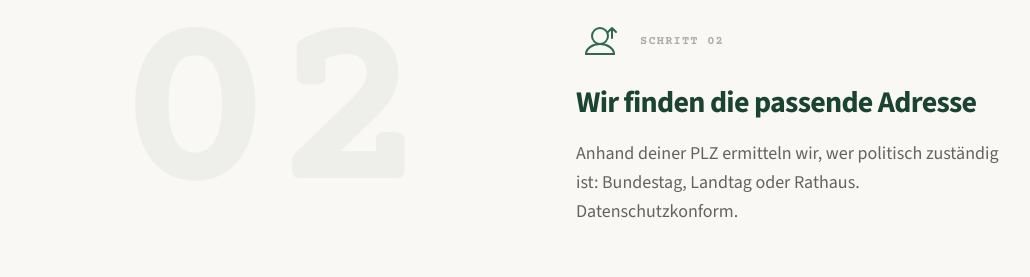
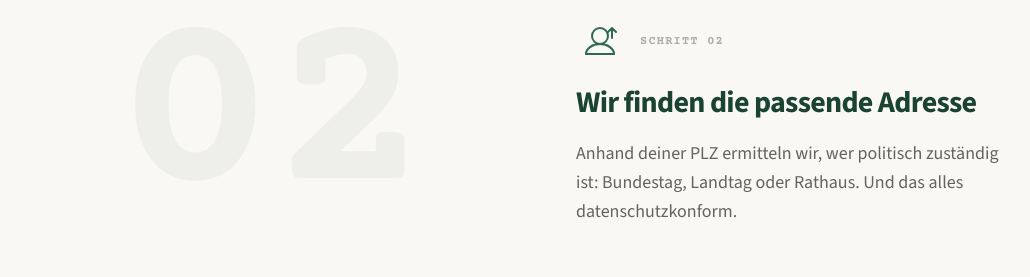
Before and after one commit to tholo91/brief-nach-berlin, a Next.js app in the folder web/: page / in a window 1280 px wide. Shown: the part 1460-1737 px from the top of the page, without its empty margins (96-1126 px from the left). Built offline with nearby package versions, Linux system fonts and the light colour scheme.

Commit message:
feat: improve HowItWorks step 02 copy

```diff
--- a/web/src/components/HowItWorks.tsx
+++ b/web/src/components/HowItWorks.tsx
@@ -16,7 +16,7 @@ const steps = [
     number: "02",
     title: "Wir finden die passende Adresse",
     description:
-      "Anhand deiner PLZ ermitteln wir, wer politisch zuständig ist: Bundestag, Landtag oder Rathaus. Datenschutzkonform.",
+      "Anhand deiner PLZ ermitteln wir, wer politisch zuständig ist: Bundestag, Landtag oder Rathaus. Und das alles datenschutzkonform.",
     icon: (
       <svg width="48" height="48" viewBox="0 0 48 48" fill="none" className="text-waldgruen">
         <circle cx="24" cy="18" r="8" stroke="currentColor" strokeWidth="2" fill="none" />
```
